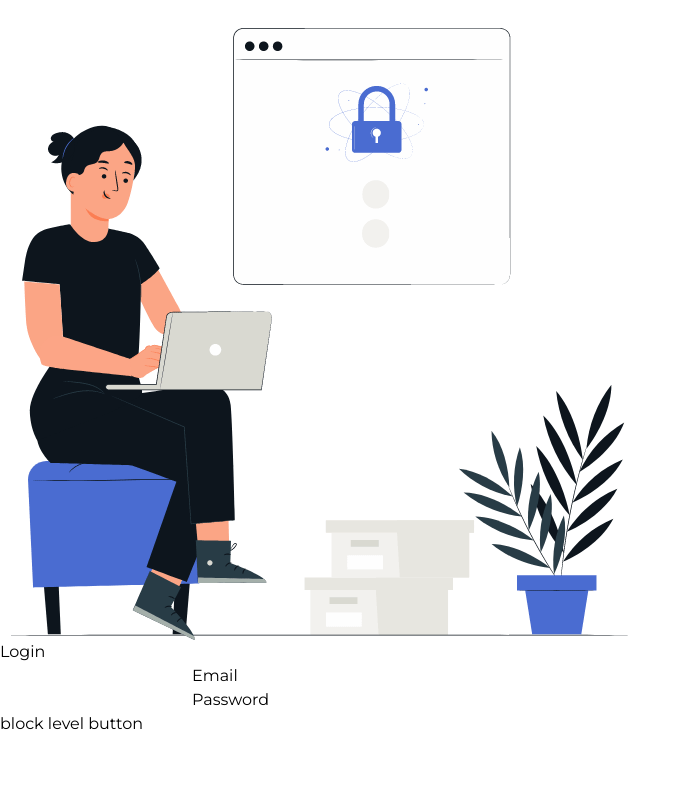
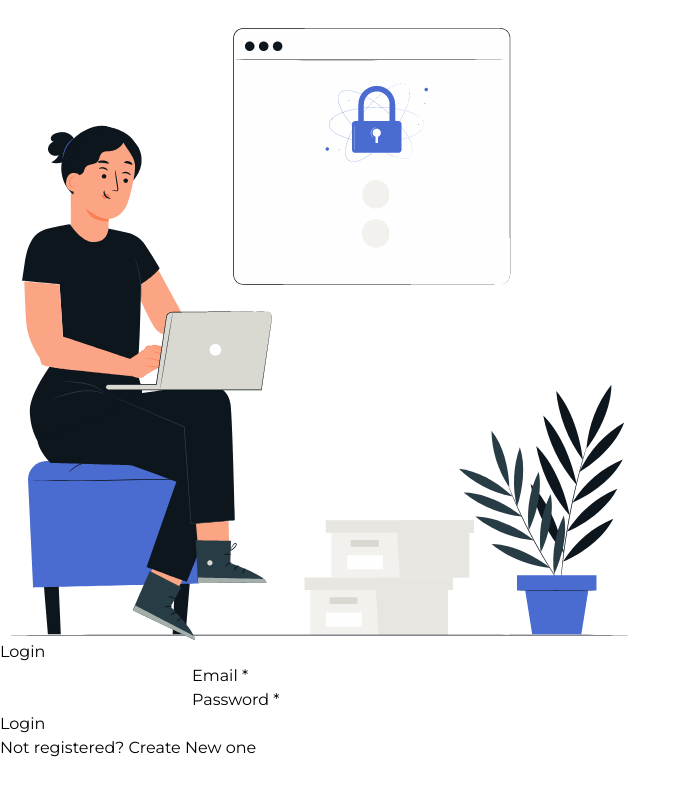
Before and after one commit to devmhimran/koshambi-user-authentication-task, a React (Vite) app in the folder koshambi-user-authentication-task/: page /login in a window 1280 px wide. Shown: the top 796 px of the page, without its empty margins (0-686 px from the left). Built offline with nearby package versions, Linux system fonts and the light colour scheme; what @material-tailwind/react would draw is missing.

Commit message:
Added Form

```diff
--- a/koshambi-user-authentication-task/src/Component/Login/Login.jsx
+++ b/koshambi-user-authentication-task/src/Component/Login/Login.jsx
@@ -1,8 +1,21 @@
 import { Button, Input } from '@material-tailwind/react';
 import React from 'react';
+import { Link } from 'react-router-dom';
 import loginImg from '../../assets/task__login.gif'
 
 const Login = () => {
+    const handleLogin = (e) =>{
+        e.preventDefault();
+        const email = e.target.email.value;
+        const password = e.target.password.value;
+
+        const data = {
+            email,
+            password
+        }
+
+        console.log(data)
+    }
     return (
         <div className='card border w-7/12 rounded-lg'>
             <div className="grid grid-cols-3 gap-4">
@@ -11,17 +24,20 @@ const Login = () => {
                 </div>
                 <div className="login__input border-l p-7">
                     <h2 className='text-center font-semibold text-2xl mb-8'>Login</h2>
-                    <form>
+                    <form onSubmit={handleLogin}>
                         <div className="w-full py-4">
-                            <Input type="email" label="Email" />
+                            <Input type="email" label="Email" name='email' required/>
                         </div>
                         <div className="w-full py-4">
-                            <Input type="password" label="Password" />
+                            <Input type="password" label="Password" name='password' required/>
                         </div>
                         <div className="w-full py-4">
-                            <Button type='submit' fullWidth>block level button</Button>
+                            <Button type='submit' fullWidth>Login</Button>
                         </div>
                     </form>
+                    <div className="create__account">
+                        <p className='text-base'>Not registered? <Link className='text-blue-400' to='/registration'>Create New one</Link> </p>
+                    </div>
                 </div>
             </div>
         </div>
```
